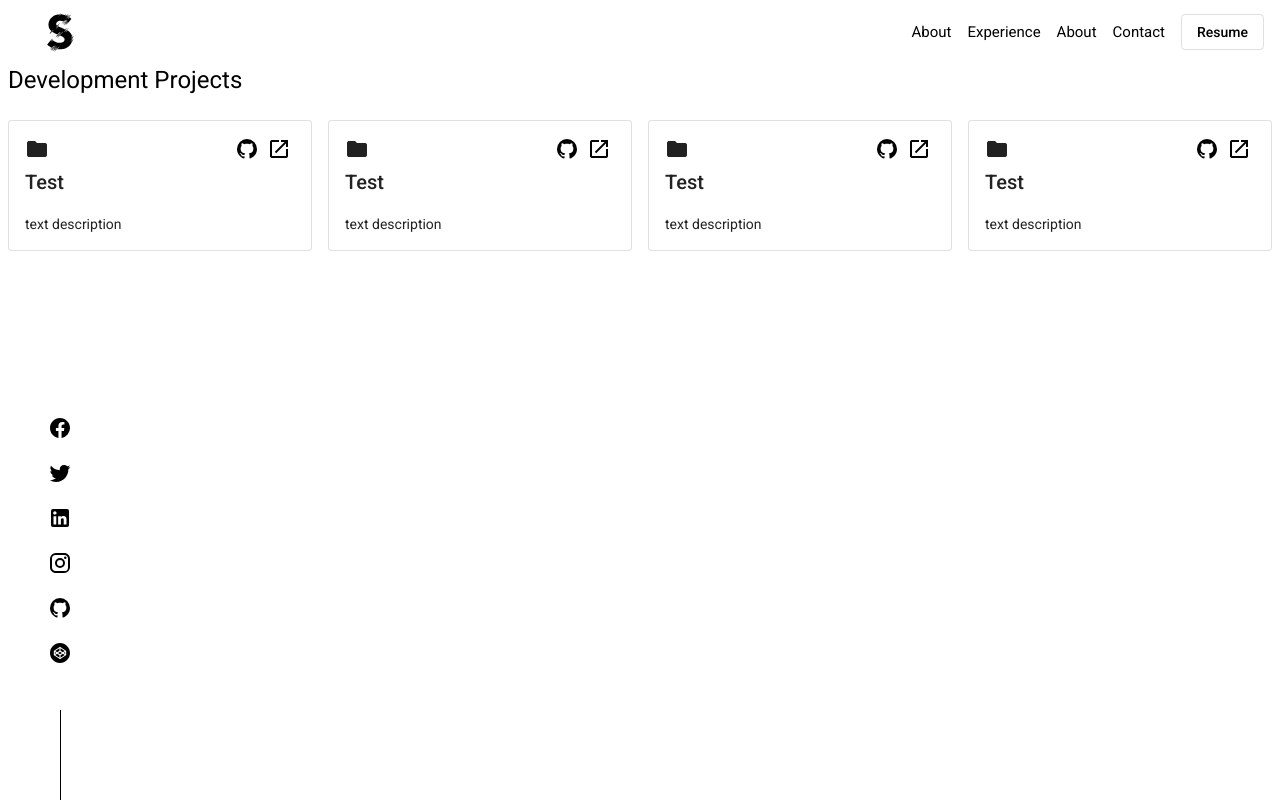
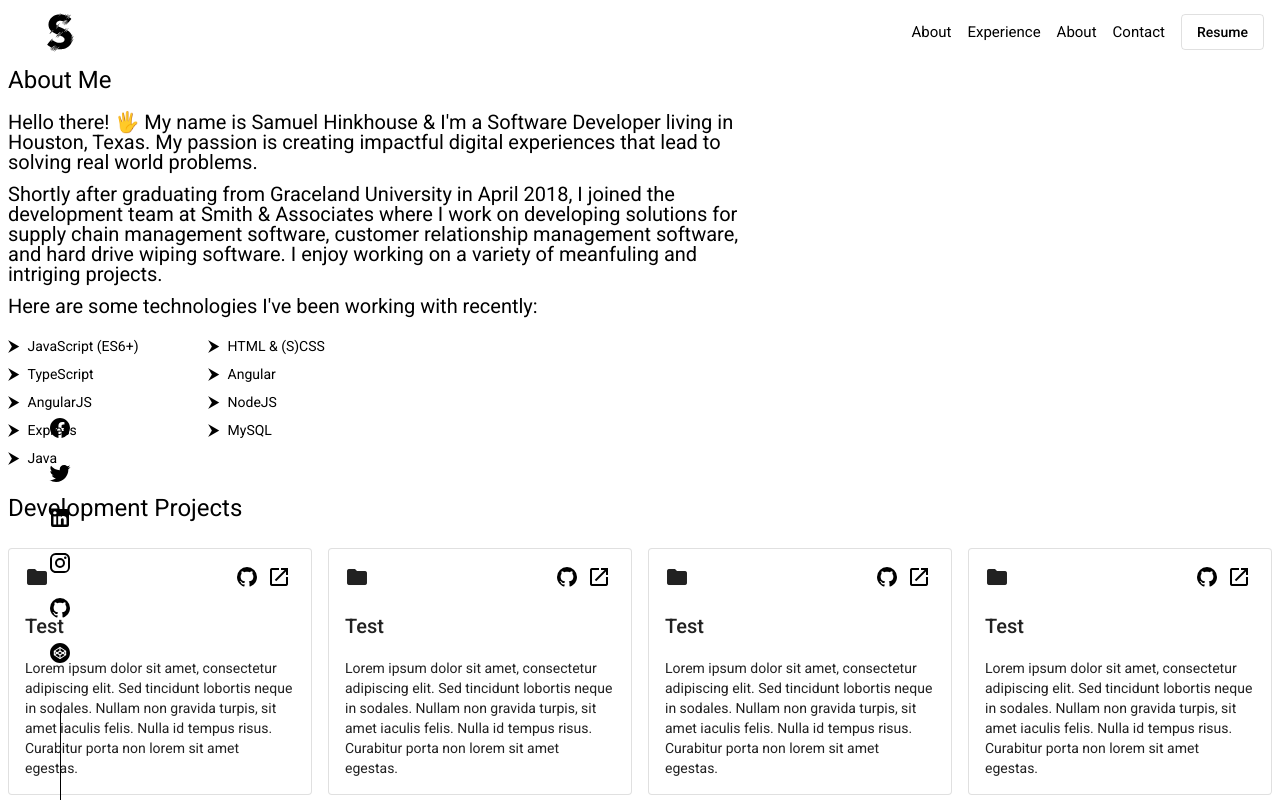
Before and after one commit to shinkhouse/github.io, an Angular app: page / in a window 1280 px wide. Built offline with nearby package versions, Linux system fonts and the light colour scheme.

Commit message:
mat-card header text style change add about me section

```diff
--- /dev/null
+++ b/src/app/pages/home/components/about-me/about-me.component.html
@@ -0,0 +1,16 @@
+<section>
+  <h1>About Me</h1>
+  <div>
+    <p>Hello there! 🖐 My name is Samuel Hinkhouse & I'm a Software Developer living in Houston, Texas.
+      My passion is creating impactful digital experiences that lead to solving real world problems.</p>
+    <p>Shortly after graduating from Graceland University in April 2018, I joined the development team at Smith &
+      Associates where I work on
+      developing solutions for supply chain management software, customer relationship management software, and hard
+      drive wiping software. I enjoy working on a variety of meanfuling and intriging projects.</p>
+
+      <p>Here are some technologies I've been working with recently:</p>
+      <ul>
+      <li *ngFor="let tech of technologies">{{tech}}</li>
+      </ul>
+  </div>
+</section>
--- /dev/null
+++ b/src/app/pages/home/components/about-me/about-me.component.scss
@@ -0,0 +1,30 @@
+section {
+  margin: 0 8px 16px;
+
+  div {
+    max-width: 750px;
+  }
+
+  p {
+    font-size: 20px;
+  }
+
+  ul {
+    display: grid;
+    grid-template-columns: repeat(2, minmax(140px, 200px));
+    overflow: hidden;
+    padding: 0px;
+    margin: 20px 0px 0px;
+    list-style: none;
+
+    & li {
+        margin-bottom: 8px;
+
+        &:before {
+            content: "⮞";
+            padding-right: 8px;
+            font-size: 16px;
+          }
+    }
+  }
+}
--- /dev/null
+++ b/src/app/pages/home/components/about-me/about-me.component.ts
@@ -0,0 +1,26 @@
+import { Component, OnInit } from '@angular/core';
+
+@Component({
+    selector: 'shi-about-me',
+    templateUrl: './about-me.component.html',
+    styleUrls: ['./about-me.component.scss']
+})
+export class AboutMeComponent implements OnInit {
+
+    constructor() { }
+    public technologies: any[];
+    ngOnInit(): void {
+        this.technologies = [
+            'JavaScript (ES6+)',
+            'HTML & (S)CSS',
+            'TypeScript',
+            'Angular',
+            'AngularJS',
+            'NodeJS',
+            'Express',
+            'MySQL',
+            'Java'
+        ];
+    }
+
+}
--- a/src/app/pages/home/components/projects/projects.component.ts
+++ b/src/app/pages/home/components/projects/projects.component.ts
@@ -14,25 +14,25 @@ export class ProjectsComponent implements OnInit {
         this.projects = [
             {
                 name: 'Test',
-                description: 'text description',
+                description: 'Lorem ipsum dolor sit amet, consectetur adipiscing elit. Sed tincidunt lobortis neque in sodales. Nullam non gravida turpis, sit amet iaculis felis. Nulla id tempus risus. Curabitur porta non lorem sit amet egestas.',
                 url: 'www.google.com',
                 sourceCode: 'www.github.com'
             },
             {
                 name: 'Test',
-                description: 'text description',
+                description: 'Lorem ipsum dolor sit amet, consectetur adipiscing elit. Sed tincidunt lobortis neque in sodales. Nullam non gravida turpis, sit amet iaculis felis. Nulla id tempus risus. Curabitur porta non lorem sit amet egestas.',
                 url: 'www.google.com',
                 sourceCode: 'www.github.com'
             },
             {
                 name: 'Test',
-                description: 'text description',
+                description: 'Lorem ipsum dolor sit amet, consectetur adipiscing elit. Sed tincidunt lobortis neque in sodales. Nullam non gravida turpis, sit amet iaculis felis. Nulla id tempus risus. Curabitur porta non lorem sit amet egestas.',
                 url: 'www.google.com',
                 sourceCode: 'www.github.com'
             },
             {
                 name: 'Test',
-                description: 'text description',
+                description: 'Lorem ipsum dolor sit amet, consectetur adipiscing elit. Sed tincidunt lobortis neque in sodales. Nullam non gravida turpis, sit amet iaculis felis. Nulla id tempus risus. Curabitur porta non lorem sit amet egestas.',
                 url: 'www.google.com',
                 sourceCode: 'www.github.com'
             },
--- a/src/app/pages/home/home.module.ts
+++ b/src/app/pages/home/home.module.ts
@@ -4,15 +4,17 @@ import { HomeComponent } from './pages/home/home.component';
 import { ProjectsComponent } from './components/projects/projects.component';
 import { SharedModule } from 'src/app/shared/shared.module';
 import { PortfolioCardComponent } from 'src/app/shared/components/portfolio-card/portfolio-card.component';
+import { AboutMeComponent } from './components/about-me/about-me.component';
 
 @NgModule({
   imports: [
     CommonModule,
     SharedModule
   ],
-  declarations: [HomeComponent, ProjectsComponent],
+  declarations: [HomeComponent, ProjectsComponent, AboutMeComponent],
   exports: [
       HomeComponent,
+      AboutMeComponent,
       ProjectsComponent
   ]
 })
--- a/src/app/portfolio.component.html
+++ b/src/app/portfolio.component.html
@@ -1,5 +1,6 @@
 <shi-header></shi-header>
 <main>
+    <shi-about-me></shi-about-me>
     <shi-projects></shi-projects>
 </main>
 <shi-useful-link-bar></shi-useful-link-bar>
--- a/src/app/shared/components/portfolio-card/portfolio-card.component.scss
+++ b/src/app/shared/components/portfolio-card/portfolio-card.component.scss
@@ -7,7 +7,7 @@ header {
     }
 
     & mat-icon.mat-icon {
-        padding: 0px 4px;
+      padding: 0px 4px;
     }
   }
 }
--- a/src/assets/styles/partials/_theme.scss
+++ b/src/assets/styles/partials/_theme.scss
@@ -13,3 +13,8 @@ body {
   margin: 0;
   font-family: Roboto, "Helvetica Neue", sans-serif;
 }
+
+.mat-h2, .mat-title, .mat-typography h2 {
+    padding: 0px;
+    margin: 16px 0px;
+}
```
Also changed, not shown: 1 other file (tests, documents, lock files or other folders).
